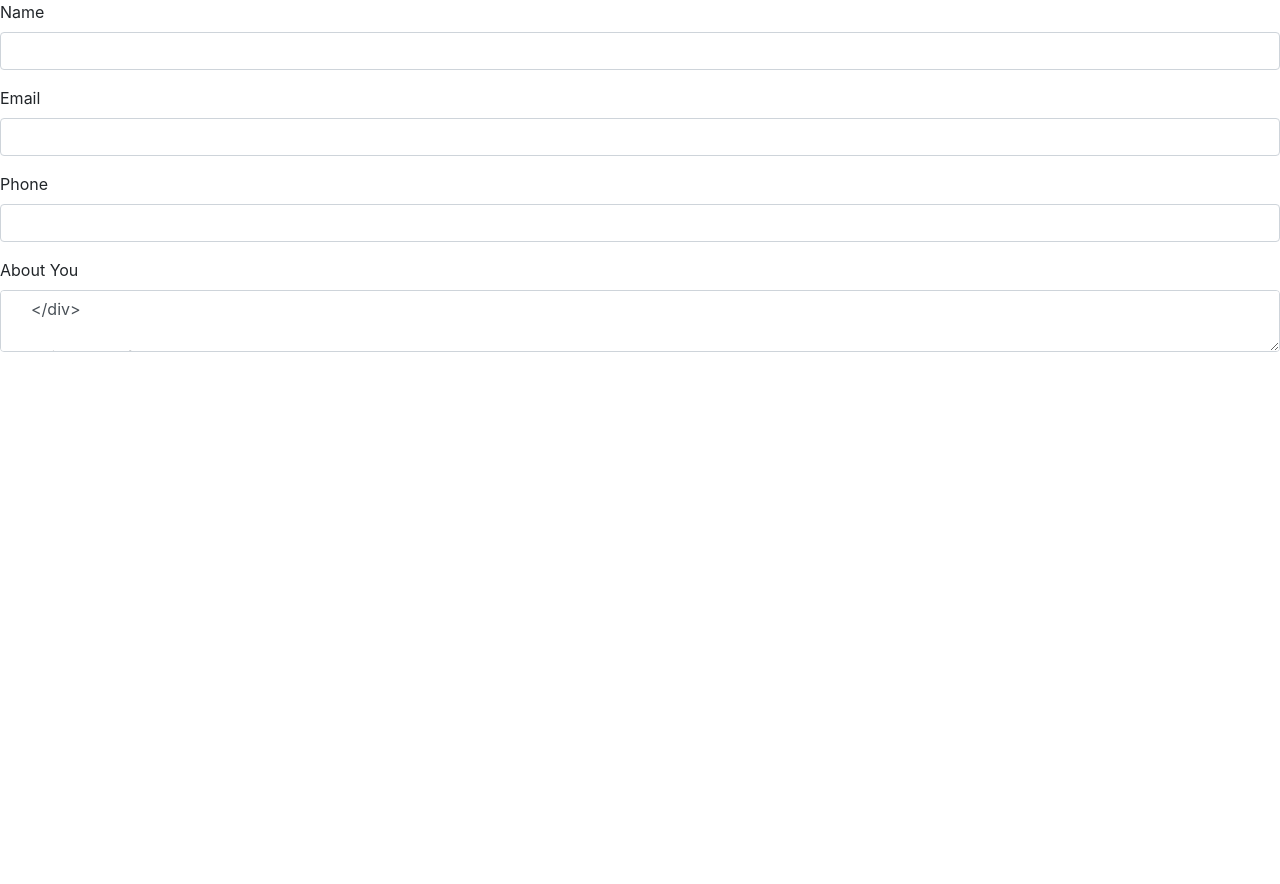
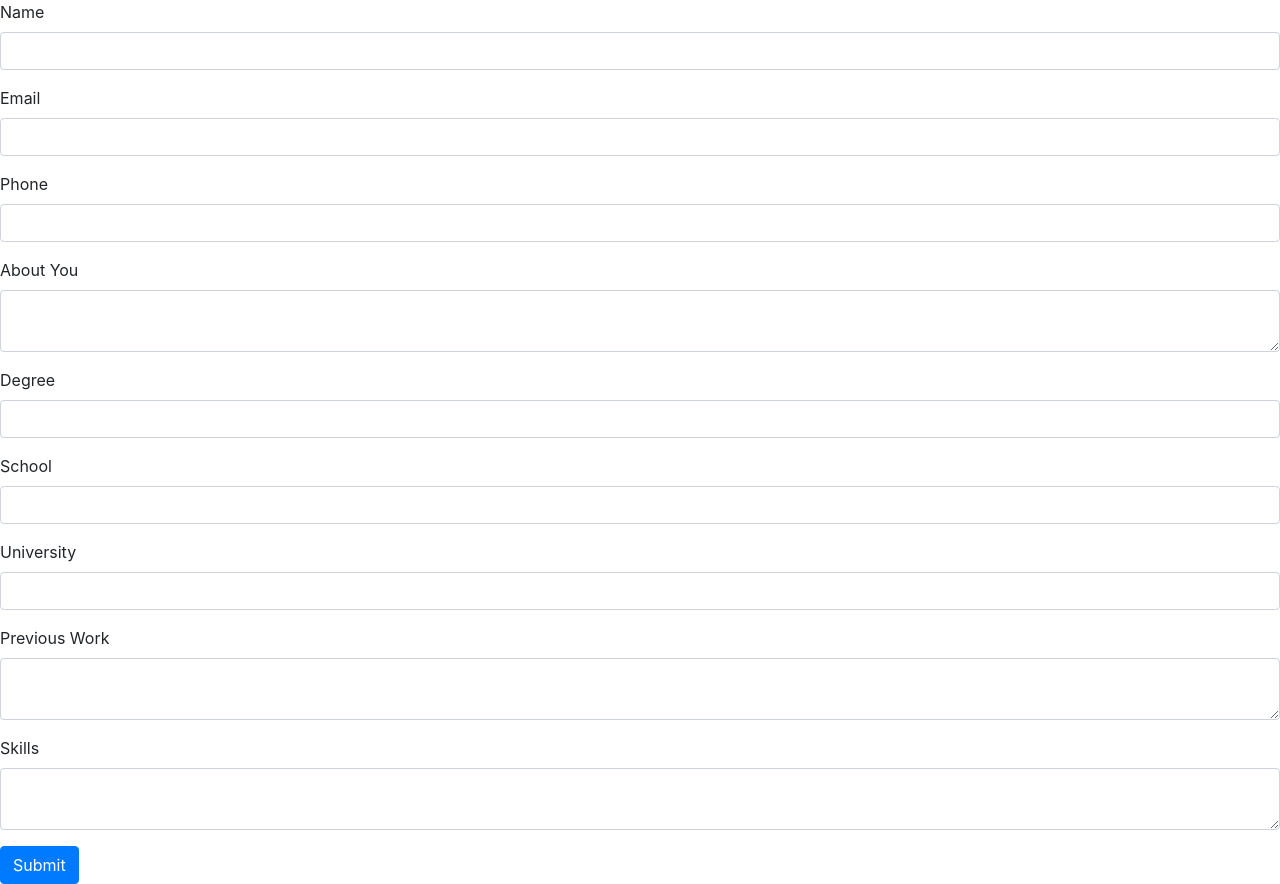
Before and after one commit to ypa/dj-cv-site, a Python web app: template cvsite/cv/templates/cv/accept.html in a window 1280 px wide. Before the commit the page ends 352 px from the top, so only its background shows below. Run offline with Jinja, Linux system fonts and the light colour scheme; the template is opened without the code that fills it, so the values that code supplies are empty; some libraries are stand-ins or nearby versions.

Commit message:
Fix textare tags

```diff
--- a/cvsite/cv/templates/cv/accept.html
+++ b/cvsite/cv/templates/cv/accept.html
@@ -28,7 +28,7 @@
 
     <div class="form-group">
       <label for="">About You</label>
-      <textarea type="text" class="form-control" id="summary" name="summary">
+      <textarea type="text" class="form-control" id="summary" name="summary"></textarea>
     </div>
 
     <div class="form-group">
@@ -48,12 +48,12 @@
 
     <div class="form-group">
       <label for="">Previous Work</label>
-      <textarea type="text" class="form-control" id="previous_work" name="previous_work">
+      <textarea type="text" class="form-control" id="previous_work" name="previous_work"></textarea>
     </div>
 
     <div class="form-group">
       <label for="">Skills</label>
-      <textarea type="text" class="form-control" id="skills" name="skills">
+      <textarea type="text" class="form-control" id="skills" name="skills"></textarea>
     </div>
 
     <button type="submit" class="btn btn-primary">Submit</button>
```
